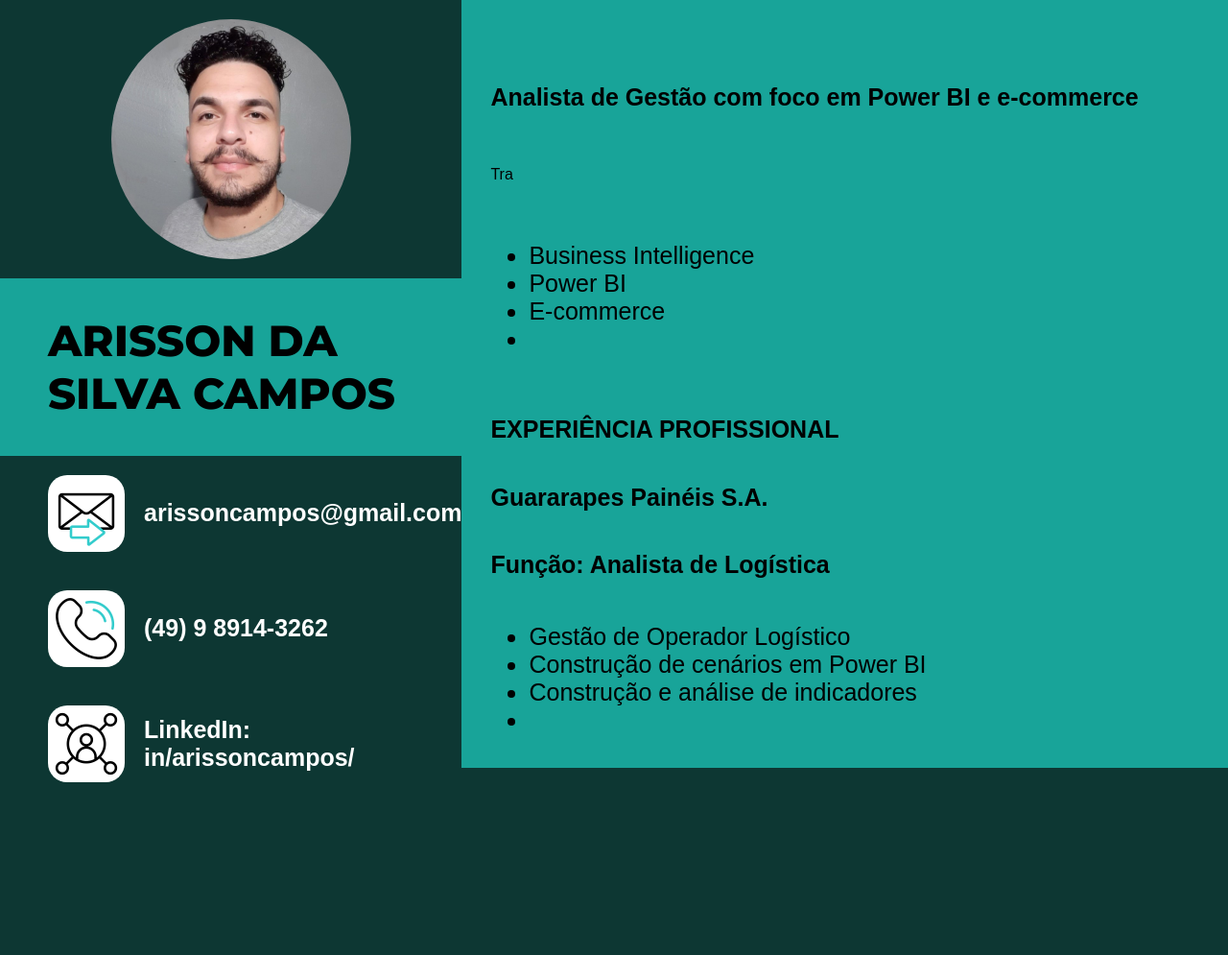
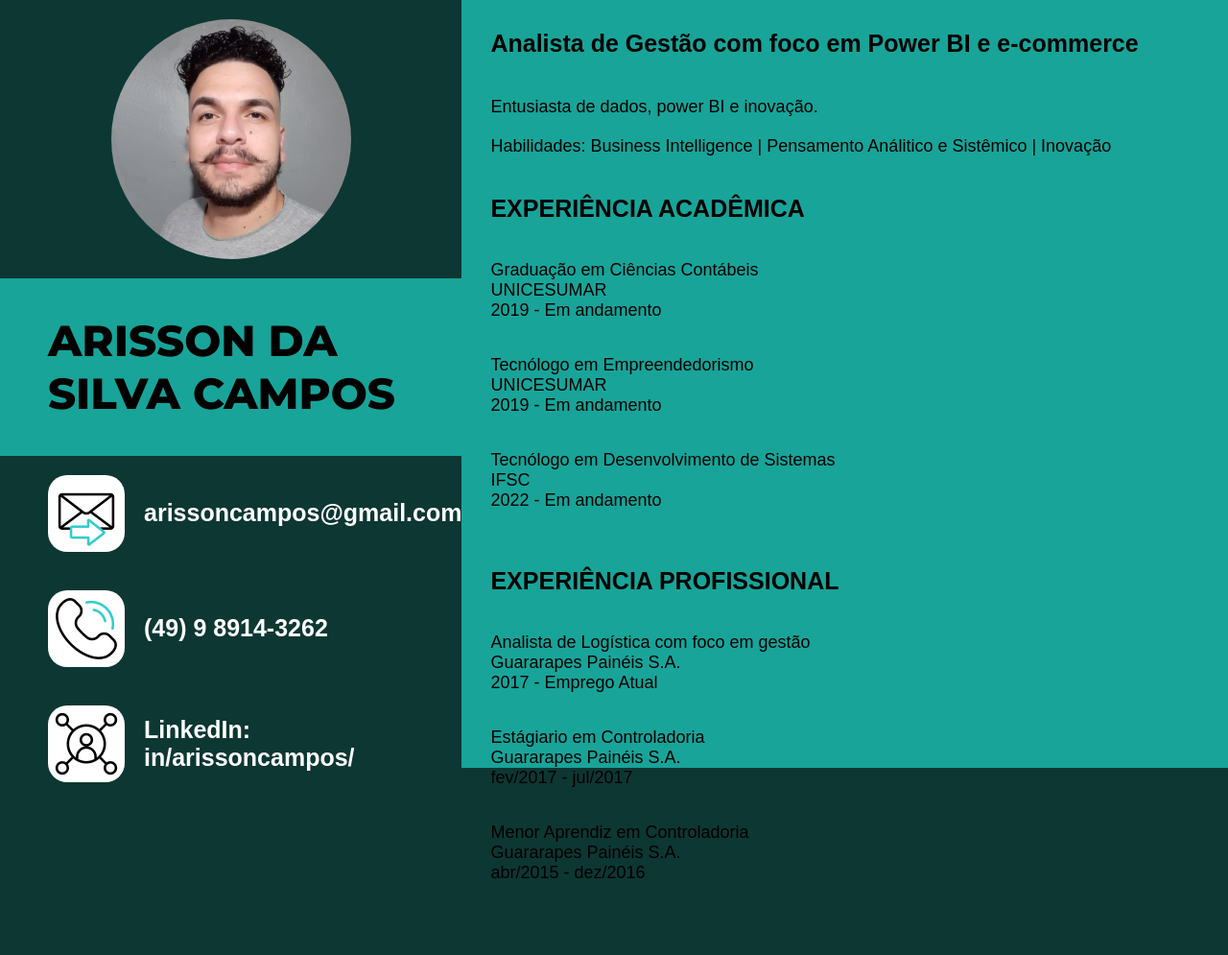
Before and after one commit to arissoncampos/arisson.github.io, a plain HTML site: page index.html in a window 1280 px wide. Shown: the whole page at 96% size. Before the commit the page ends 835 px from the top, so only its background shows below. Drawn offline with Linux system fonts and the light colour scheme.

Commit message:
Versão final do Currículo

```diff
--- a/estilo.css
+++ b/estilo.css
@@ -44,13 +44,13 @@ section{
     height: 100%;
     display: flex;
     flex-direction: column;
-    font-family:Arial, Helvetica, sans-serif
+    font-family:Arial, Helvetica, sans-serif;
+    font-size: 18px;
 }
 h1{
     margin-left: 50px;
 }
 h2, ul {
-
     font-size: 25px;
 }
 .foto{
--- a/index.html
+++ b/index.html
@@ -26,31 +26,28 @@
                 </div>
             </aside>
             <section>
-                <div style="height: 100px;"></div>
                 <div class="divsection">
                     <h2>Analista de Gestão com foco em Power BI e e-commerce </h2>
                 </div>
                 <div class="divsection">
-                  <p>Tra</p>
+                  Entusiasta de dados, power BI e inovação.
                 </div>
                 <div class="divsection">
-                <ul>
-                    <li>Business Intelligence</li>
-                    <li>Power BI</li>
-                    <li>E-commerce</li>
-                    <li></li>
-                </ul>
+                Habilidades: Business Intelligence | Pensamento Análitico e Sistêmico | Inovação
+                </div>
+                <div class="divsection">
+                    <h2>EXPERIÊNCIA ACADÊMICA</h2>
+                    <p>Graduação em Ciências Contábeis<br>UNICESUMAR<br>2019 - Em andamento</p>
+                    <p>Tecnólogo em Empreendedorismo<br>UNICESUMAR<br>2019 - Em andamento</p>
+                    <p>Tecnólogo em Desenvolvimento de Sistemas<br>IFSC<br>2022 - Em andamento</p>
+
                 </div>
                 <div class="divsection">
                     <h2>EXPERIÊNCIA PROFISSIONAL</h2>
-                    <h2>Guararapes Painéis S.A.</h2>
-                    <h2>Função: Analista de Logística</h2>
-                    <ul>
-                        <li>Gestão de Operador Logístico</li>
-                        <li>Construção de cenários em Power BI</li>
-                        <li>Construção e análise de indicadores</li>
-                        <li></li>
-                    </ul>
+                    <p>Analista de Logística com foco em gestão<br>Guararapes Painéis S.A.<br>2017 - Emprego Atual</p>
+                    <p>Estágiario em Controladoria<br>Guararapes Painéis S.A.<br> fev/2017 - jul/2017<br></p>
+                    <p>Menor Aprendiz em Controladoria<br>Guararapes Painéis S.A.<br> abr/2015 - dez/2016<br></p>
+                    <p><br></p>
                 </div>
 
 
```
